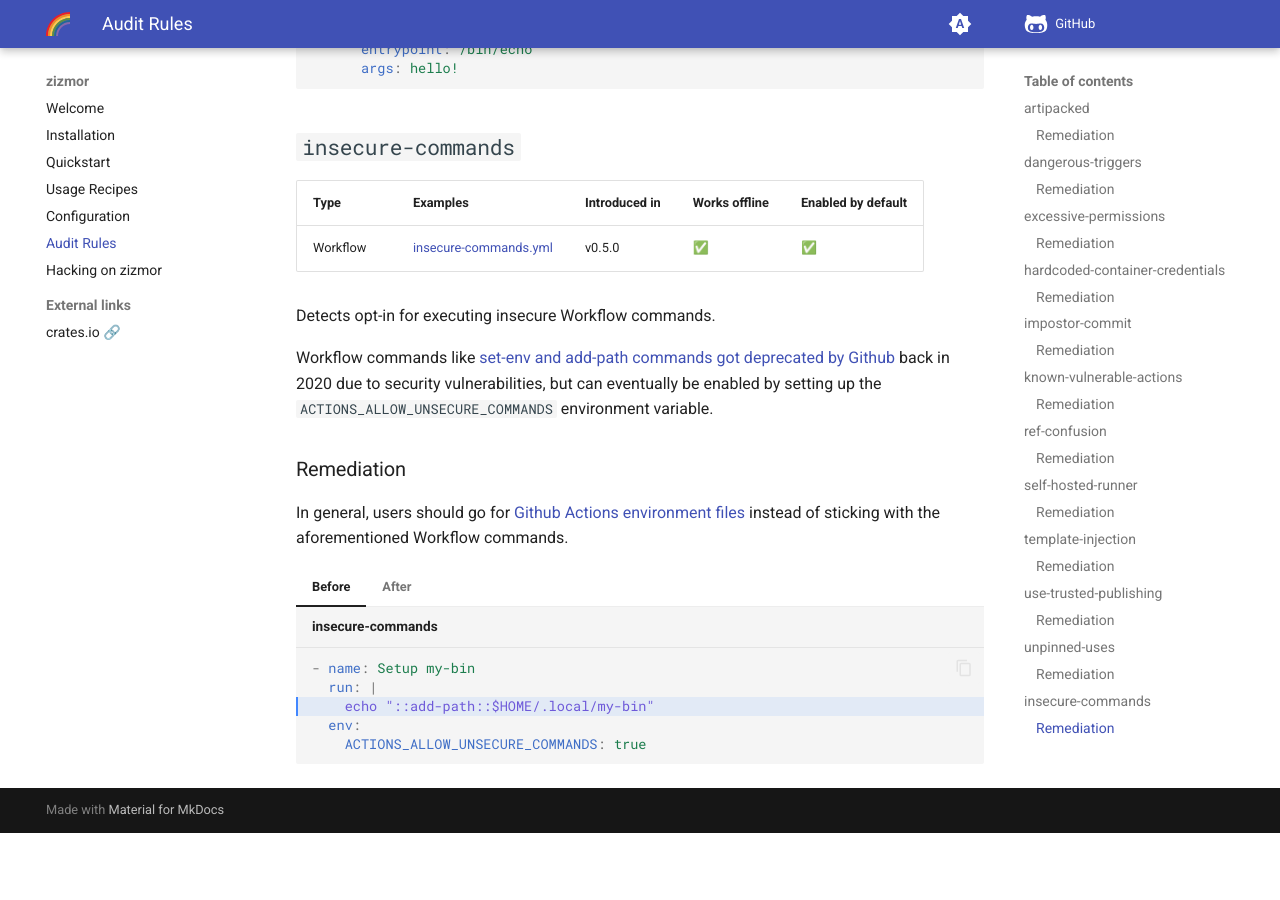
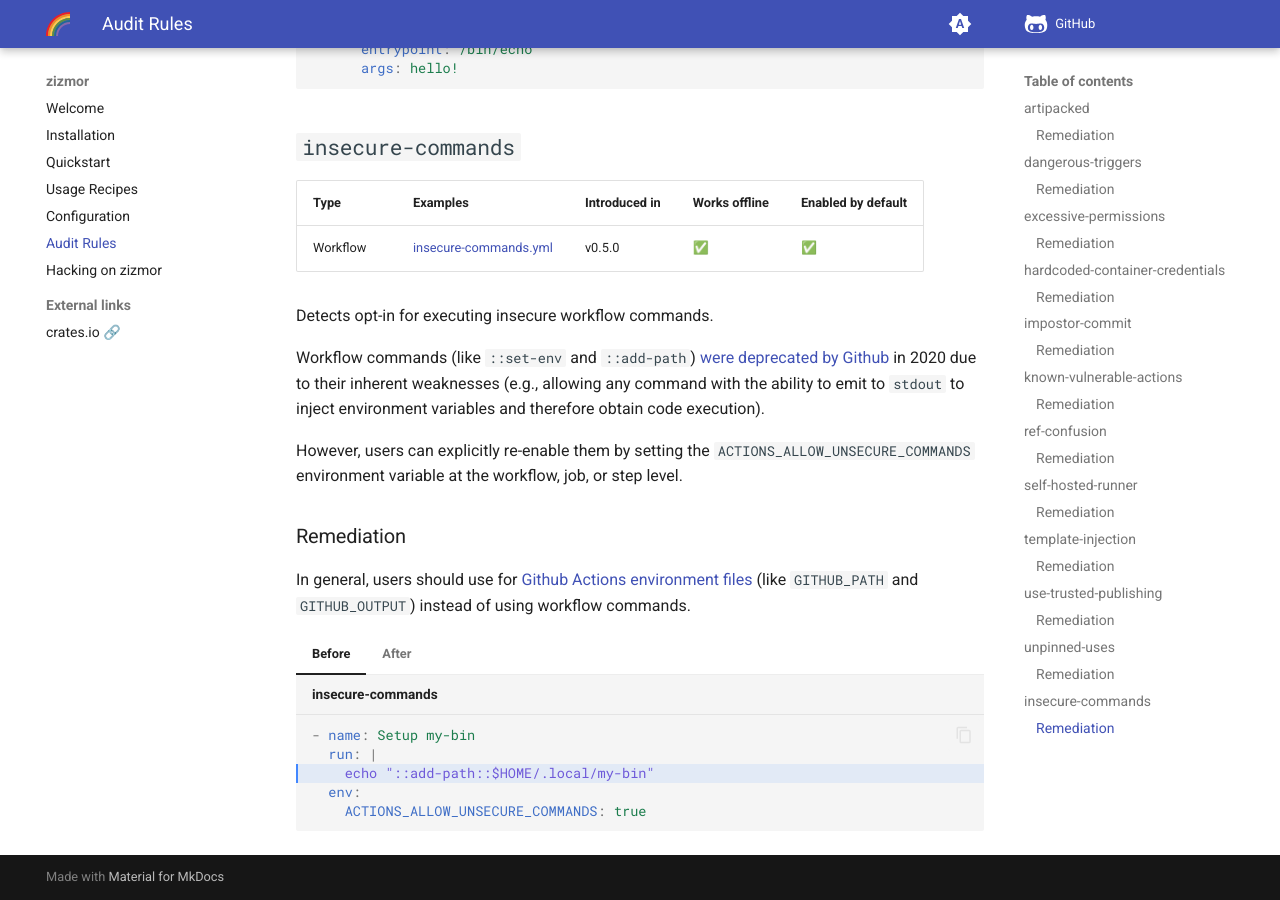
Before and after one commit to zizmorcore/zizmor, an MkDocs documentation site: the page built from docs/audits.md, in a window 1280 px wide and 900 px high, scrolled down 9983 px. Built offline with MkDocs 1.6.1 and Material for MkDocs 9.7.7, drawn with Linux system fonts in a browser that asks for light colours; comment, search, counter and statistics services are not loaded; before the commit the page ends 10816 px from its top, so only the background shows below that.

Commit message:
docs: small tweaks
Signed-off-by: William Woodruff <william@yossarian.net>

```diff
--- a/docs/audits.md
+++ b/docs/audits.md
@@ -598,18 +598,23 @@ A before/after example is shown below.
 |----------|-------------------------|---------------|----------------|--------------------|
 | Workflow  | [insecure-commands.yml] | v0.5.0        | ✅             | ✅                 |
 
-[insecure-commands.yml]: https://semgrep.dev/r?q=yaml.github-actions.security.allowed-unsecure-commands.allowed-unsecure-commands
+[insecure-commands.yml]: https://github.com/woodruffw/gha-hazmat/blob/main/.github/workflows/insecure-commands.yml
 
-Detects opt-in for executing insecure Workflow commands.
+Detects opt-in for executing insecure workflow commands.
 
-Workflow commands like [set-env and add-path commands got deprecated by Github] back in 2020 due
-to security vulnerabilities, but can eventually be enabled by setting up the
-`ACTIONS_ALLOW_UNSECURE_COMMANDS` environment variable.
+Workflow commands (like `::set-env` and `::add-path`)
+[were deprecated by Github] in 2020 due to their inherent weaknesses
+(e.g., allowing any command with the ability to emit to `stdout`
+to inject environment variables and therefore obtain code execution).
+
+However, users can explicitly re-enable them by setting the
+`ACTIONS_ALLOW_UNSECURE_COMMANDS` environment variable at the workflow,
+job, or step level.
 
 ### Remediation
 
-In general, users should go for [Github Actions environment files] instead of sticking with
-the aforementioned Workflow commands.
+In general, users should use for [Github Actions environment files]
+(like `GITHUB_PATH` and `GITHUB_OUTPUT`) instead of using workflow commands.
 
 === "Before"
 
@@ -638,5 +643,5 @@ the aforementioned Workflow commands.
 [Trusted Publishing - RubyGems Guides]: https://guides.rubygems.org/trusted-publishing/
 [Trusted publishing: a new benchmark for packaging security]: https://blog.trailofbits.com/2023/05/23/trusted-publishing-a-new-benchmark-for-packaging-security/
 [Trusted Publishers for All Package Repositories]: https://repos.openssf.org/trusted-publishers-for-all-package-repositories.html
-[set-env and add-path commands got deprecated by Github]: https://github.blog/changelog/2020-10-01-github-actions-deprecating-set-env-and-add-path-commands/
+[were deprecated by Github]: https://github.blog/changelog/2020-10-01-github-actions-deprecating-set-env-and-add-path-commands/
 [Github Actions environment files]: https://docs.github.com/en/actions/writing-workflows/choosing-what-your-workflow-does/workflow-commands-for-github-actions#environment-files
```
Also changed, not shown: 1 other file.
